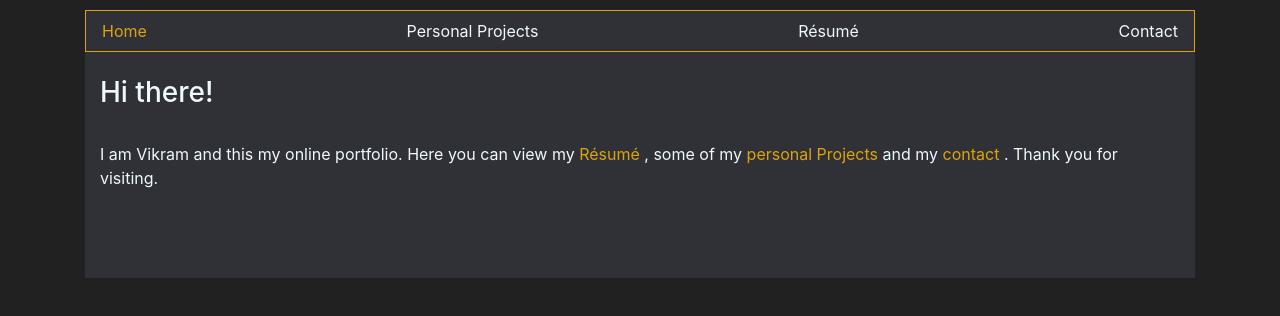
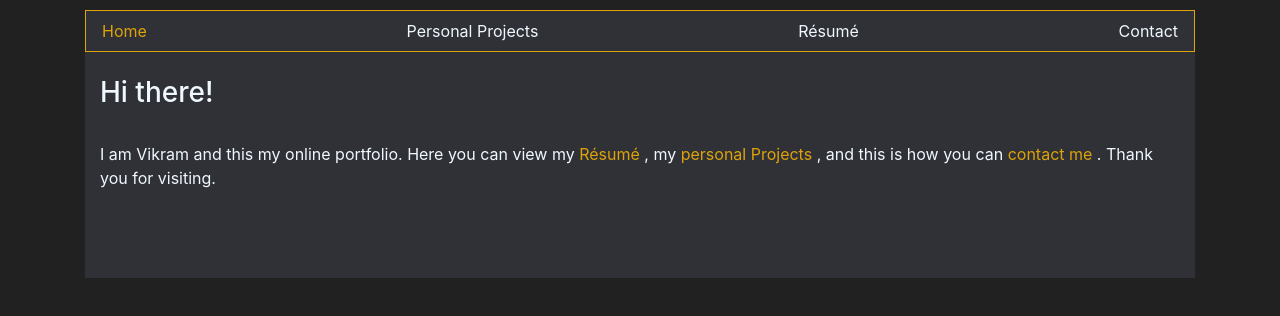
Before and after one commit to slyZkeever/slyZkeever.github.io, a plain HTML site: page index.html in a window 1280 px wide. Shown: the part 118-434 px from the top of the page. Drawn offline with nearby package versions, Linux system fonts and the light colour scheme.

Commit message:
updated text

```diff
--- a/index.html
+++ b/index.html
@@ -25,6 +25,7 @@
 
             <nav id = "LinkCollection" class="navbar navbar-dark">
                 <a class = "links" href="index.html" style = "color: #DEA309;"> Home </a>
+                <!-- add a separator -->
                 <a class = "links" href="Personal Projects.html"> Personal Projects </a>
                 <a class = "links" href="resume.html"> Résumé</a>
                 <a class = "links" href="contact.html"> Contact </a>
@@ -36,10 +37,10 @@
                 <br>
                 <p> I am Vikram and this my online portfolio. Here you can view my
                     <a class = "links" href="resume.html" style = "color: #DEA309;"> Résumé </a>
-                    , some of my
+                    , my
                     <a class = "links" href="Personal Projects.html" style = "color: #DEA309;"> personal Projects </a>
-                    and my
-                    <a class = "links" href="contact.html" style = "color: #DEA309;"> contact </a> .
+                    , and this is how you can
+                    <a class = "links" href="contact.html" style = "color: #DEA309;"> contact me </a> .
                     Thank you for visiting.
                 </p>
                 <br> <br> <br>
```
